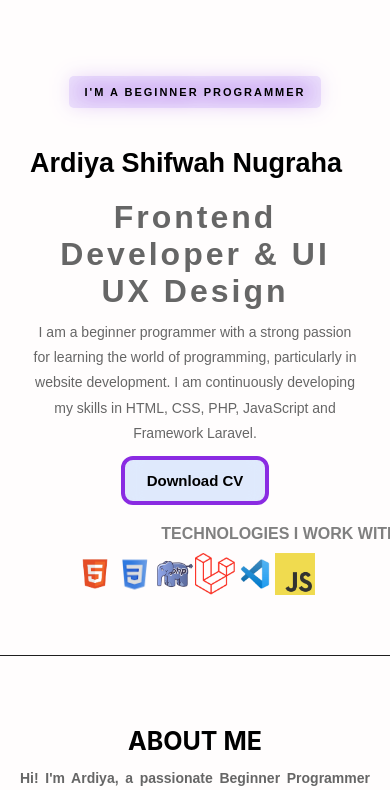
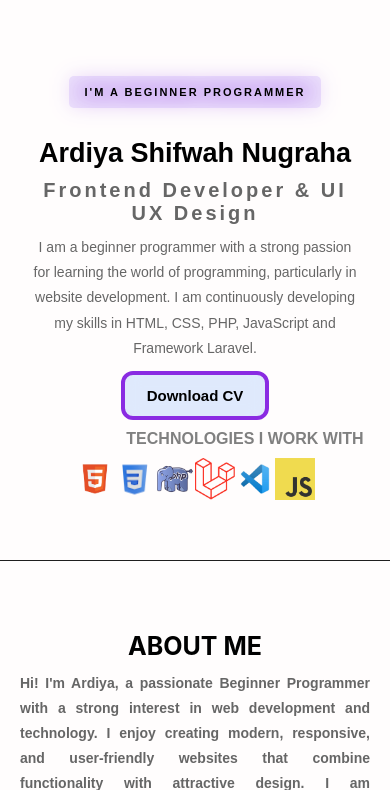
Before and after one commit to Ardiya050607/porto, a Laravel app: page /home in a window 390 px wide; the page is wider, and only the part inside the window is pictured. Shown: the part 334-1124 px from the top of that part. Run offline with Laravel 12, Linux system fonts and the light colour scheme; parts of the project's set-up code (start-up, migrations or seed data) failed here and were passed over.

Commit message:
responsiif

```diff
--- a/public/css/home.css
+++ b/public/css/home.css
@@ -292,7 +292,7 @@ html {
     color: gray;
     margin: 10px;
     font-weight: bold;
-    width: 500px;
+    width: 450px;
     display: block;
 }
 .hire{
@@ -1101,11 +1101,12 @@ body {
     }
 
     .judul {
-        font-size: clamp(27px, 8vw, 45px);
+        font-size: clamp(25px, 8vw, 37px);
+        margin: auto;
     }
 
     .k {
-        font-size: 32px;
+        font-size: 20px;
     }
     .cv{
         font-size: 15px;
@@ -1113,8 +1114,13 @@ body {
         margin-bottom: 10px;
     }
     .dec {
-        font-size: 14px;
-        line-height: 1.8;
+
+    }
+    .alat{
+        display: flex;
+        justify-content: center;
+        align-items: center;
+        margin: auto;
     }
     .logo {
         justify-content: center;
```
